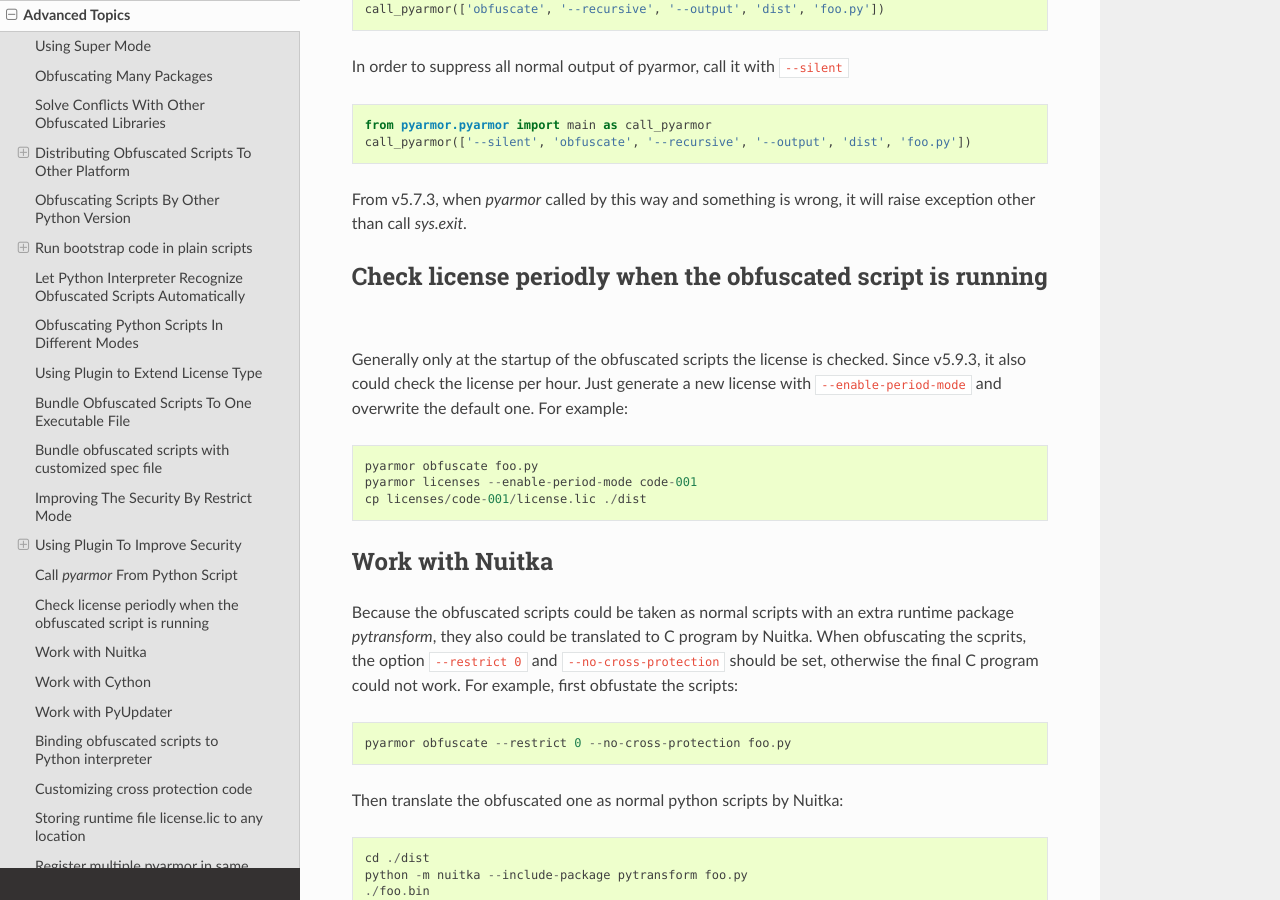
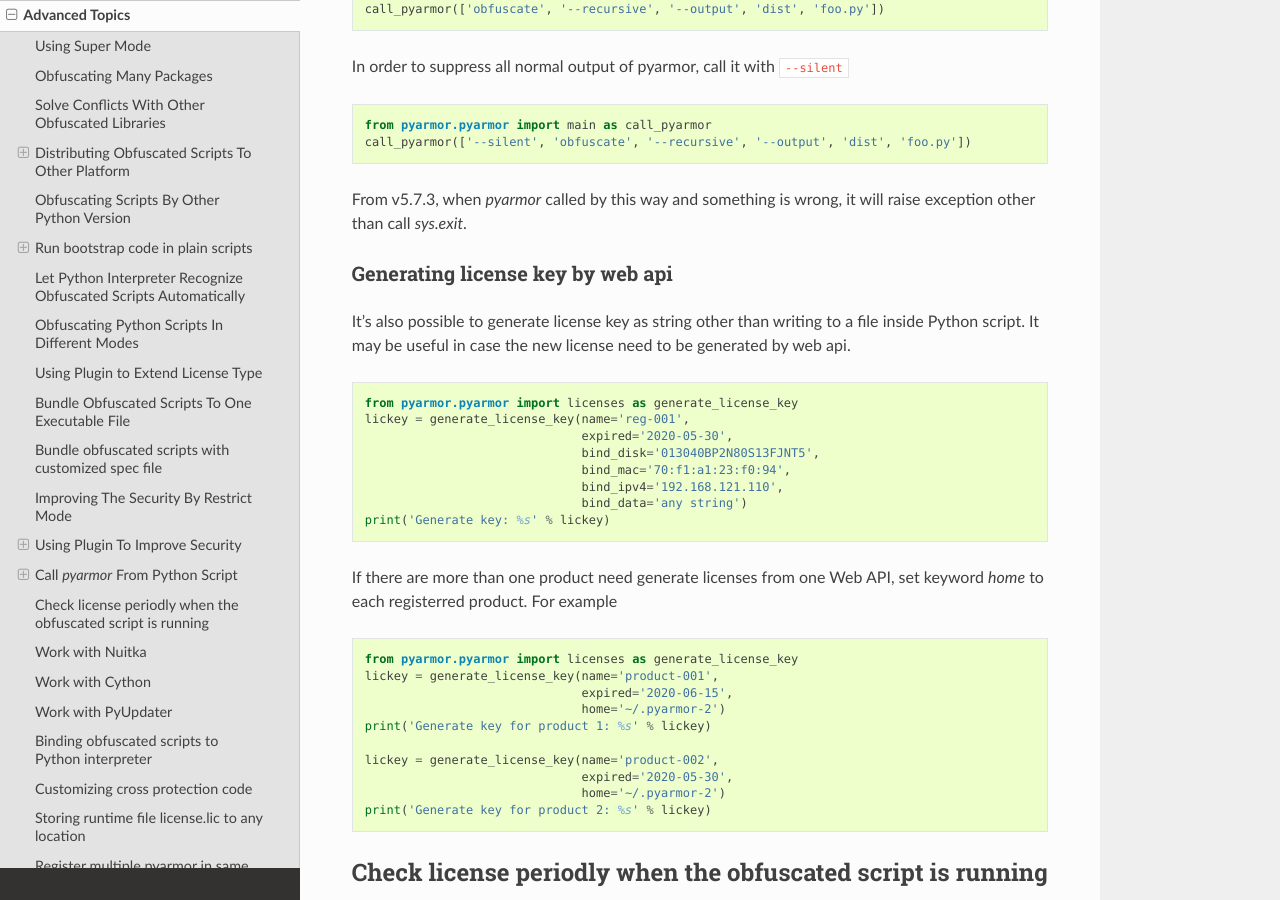
Before and after one commit to dashingsoft/pyarmor, a Sphinx documentation site: the page built from docs/advanced.rst, in a window 1280 px wide and 900 px high, scrolled down 17123 px. Built offline with Sphinx 7.4.7 and the Read the Docs theme 2.0.0, drawn with Linux system fonts in a browser that asks for light colours.

Commit message:
Document how to generate license key

```diff
--- a/docs/advanced.rst
+++ b/docs/advanced.rst
@@ -826,6 +826,40 @@
 From v5.7.3, when `pyarmor` called by this way and something is wrong, it will
 raise exception other than call `sys.exit`.
 
+Generating license key by web api
+~~~~~~~~~~~~~~~~~~~~~~~~~~~~~~~~~
+
+It's also possible to generate license key as string other than writing to a
+file inside Python script. It may be useful in case the new license need to be
+generated by web api.
+
+.. code-block:: python
+
+    from pyarmor.pyarmor import licenses as generate_license_key
+    lickey = generate_license_key(name='reg-001',
+                                  expired='2020-05-30',
+                                  bind_disk='013040BP2N80S13FJNT5',
+                                  bind_mac='70:f1:a1:23:f0:94',
+                                  bind_ipv4='192.168.121.110',
+                                  bind_data='any string')
+    print('Generate key: %s' % lickey)
+
+If there are more than one product need generate licenses from one Web API, set
+keyword `home` to each registerred product. For example
+
+.. code-block:: python
+
+    from pyarmor.pyarmor import licenses as generate_license_key
+    lickey = generate_license_key(name='product-001',
+                                  expired='2020-06-15',
+                                  home='~/.pyarmor-2')
+    print('Generate key for product 1: %s' % lickey)
+
+    lickey = generate_license_key(name='product-002',
+                                  expired='2020-05-30',
+                                  home='~/.pyarmor-2')
+    print('Generate key for product 2: %s' % lickey)
+
 
 .. _check license periodly when the obfuscated script is running:
 
```
